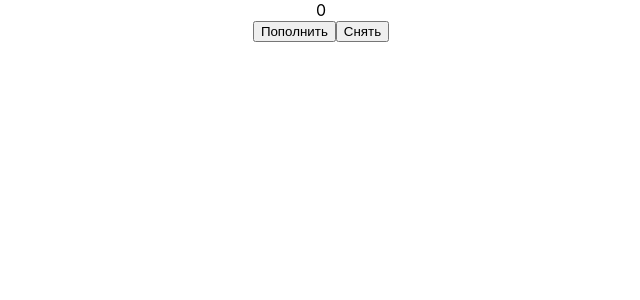
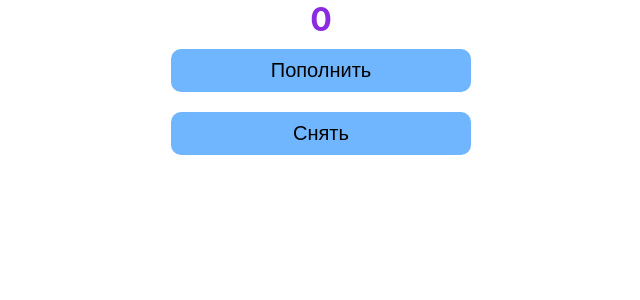
Before and after one commit to MiDimas/redux_learn, a React (Create React App) app: page / in a window 1280 px wide. Shown: the top 300 px of the page, without its empty margins (319-959 px from the left). Built offline with nearby package versions, Linux system fonts and the light colour scheme.

Commit message:
Декомпозирована логика
Добавлен еще один редюсер, теперь они разбиты по отдельным файлам,
стилизованы кнопки, добавлен девтул для редакс

```diff
--- a/package.json
+++ b/package.json
@@ -11,6 +11,7 @@
     "react-redux": "^8.1.0",
     "react-scripts": "5.0.1",
     "redux": "^4.2.1",
+    "redux-devtools-extension": "^2.13.9",
     "web-vitals": "^2.1.4"
   },
   "scripts": {
@@ -36,5 +37,8 @@
       "last 1 firefox version",
       "last 1 safari version"
     ]
+  },
+  "devDependencies": {
+    "@babel/plugin-proposal-private-property-in-object": "^7.21.11"
   }
 }
--- a/src/App.css
+++ b/src/App.css
@@ -6,7 +6,20 @@
   height: 40vmin;
   pointer-events: none;
 }
-
+.btn {
+  width: 300px;
+  font-size: 20px;
+  background-color: #70b6ff;
+  border: 0;
+  border-radius: 10px;
+  margin: 10px;
+  padding: 10px;
+}
+.info{
+  font-size: 32px;
+  font-weight: 700;
+  color: blueviolet;
+}
 @media (prefers-reduced-motion: no-preference) {
   .App-logo {
     animation: App-logo-spin infinite 20s linear;
--- a/src/App.js
+++ b/src/App.js
@@ -1,23 +1,42 @@
-import logo from './logo.svg';
 import './App.css';
 import {useDispatch, useSelector} from "react-redux";
 
 function App() {
     const dispatch = useDispatch();
-    const cash = useSelector( state => state.cash);
+    const cash = useSelector( state => state.cash.cash);
 
     const addCash = () => {
-        dispatch({type: "ADD_CASH", payload: 5})
+        try{
+            const value = Number(prompt('Сколько внести?'));
+            if(value){
+                dispatch({type: "ADD_CASH", payload: value})
+            }
+        }
+        catch (e){
+            console.log(e.message)
+        }
     };
     const getCash = () => {
-        dispatch({type: "GET_CASH", payload: 5})
+        try{
+            const value = Number(prompt('Сколько снять?'));
+            if(value){
+                dispatch({type: "GET_CASH", payload: value});
+            }
+        }
+        catch (e){
+            console.log(e.message)
+        }
     };
 
     return (
       <div className="App">
-          <div>{cash}</div>
-          <button onClick={addCash}>Пополнить</button>
-          <button onClick={getCash}>Снять</button>
+          <div style={{display: 'flex', justifyContent: "center", flexDirection: "column", alignItems: "center"}}>
+              <div className='info'>{cash}</div>
+              <button className="btn"
+                      onClick={addCash}>Пополнить</button>
+              <button className="btn"
+                  onClick={getCash}>Снять</button>
+          </div>
       </div>
     );
 }
--- a/src/index.js
+++ b/src/index.js
@@ -3,25 +3,11 @@ import ReactDOM from 'react-dom/client';
 import './index.css';
 import App from './App';
 import reportWebVitals from './reportWebVitals';
-import {legacy_createStore} from "redux";
+import {store} from "./store";
 import {Provider} from "react-redux";
 
-const defaultState = {
-    cash: 0
-}
 
-const reducer = (state =defaultState, action) => {
-    switch (action.type) {
-        case "ADD_CASH":
-            return {...state, cash: state.cash + action.payload};
-        case "GET_CASH":
-            return {...state, cash: state.cash - action.payload};
-        default:
-            return state;
-    }
-};
 
-const store = legacy_createStore(reducer)
 
 const root = ReactDOM.createRoot(document.getElementById('root'));
 root.render(
--- /dev/null
+++ b/src/store/index.js
@@ -0,0 +1,11 @@
+import {cashReducer} from "./reducers/cashReducer";
+import {customerReducer} from "./reducers/customerReducer";
+import {combineReducers, legacy_createStore} from "redux";
+import {composeWithDevTools} from "redux-devtools-extension";
+
+const rootReducer = combineReducers({
+    cash: cashReducer,
+    customer: customerReducer
+});
+
+export const store = legacy_createStore(rootReducer, composeWithDevTools())
--- /dev/null
+++ b/src/store/reducers/cashReducer.js
@@ -0,0 +1,14 @@
+const defaultState = {
+    cash: 0
+}
+
+export const cashReducer = (state = defaultState, action) => {
+    switch (action.type) {
+        case "ADD_CASH":
+            return {...state, cash: state.cash + action.payload};
+        case "GET_CASH":
+            return {...state, cash: state.cash - action.payload};
+        default:
+            return state;
+    }
+};
--- /dev/null
+++ b/src/store/reducers/customerReducer.js
@@ -0,0 +1,14 @@
+const defaultState = {
+    customers: []
+}
+
+export const customerReducer = (state =defaultState, action) => {
+    switch (action.type) {
+        case "ADD_CUSTOMER":
+            return {...state, customers: [...state.customers, action.payload]};
+        case "GET_CUSTOMERS":
+            return {...state, customers: [...state.customers]};
+        default:
+            return state;
+    }
+};
```
Also changed, not shown: 1 other file (tests, documents, lock files or other folders).
